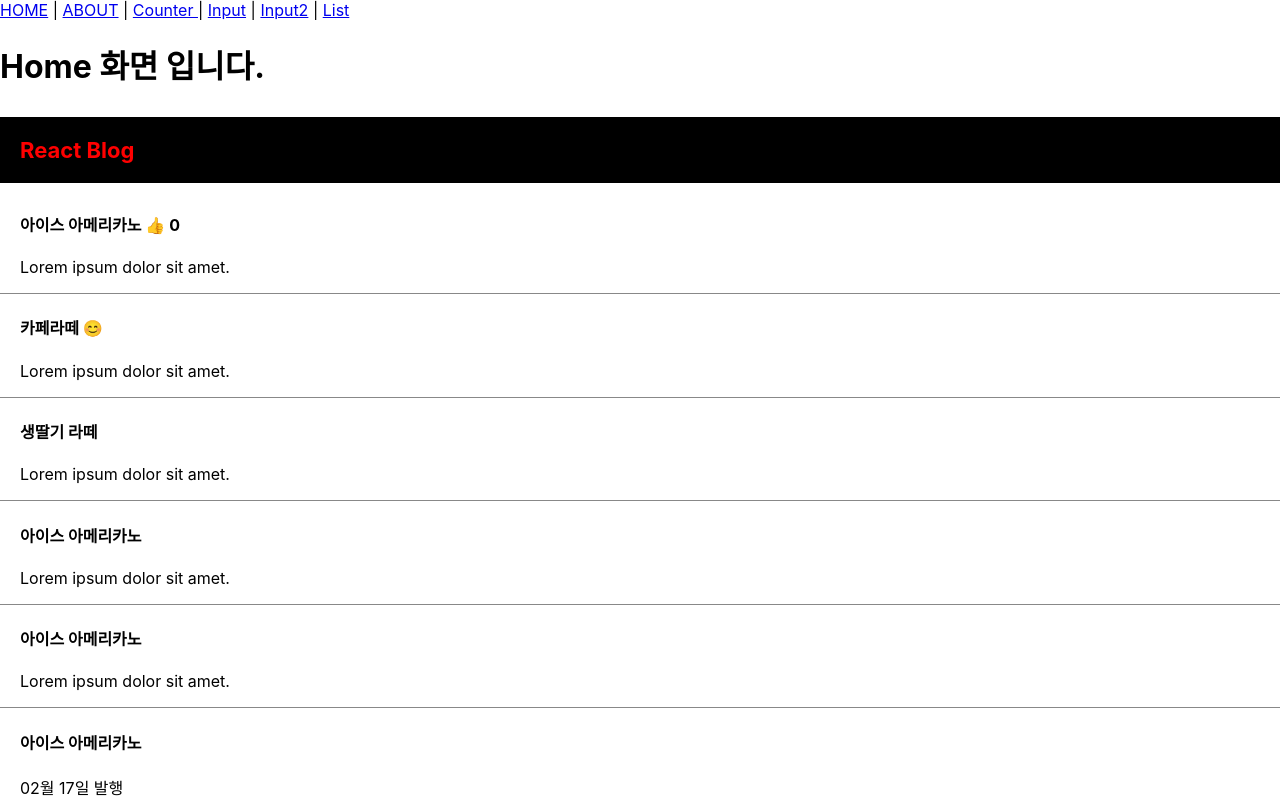
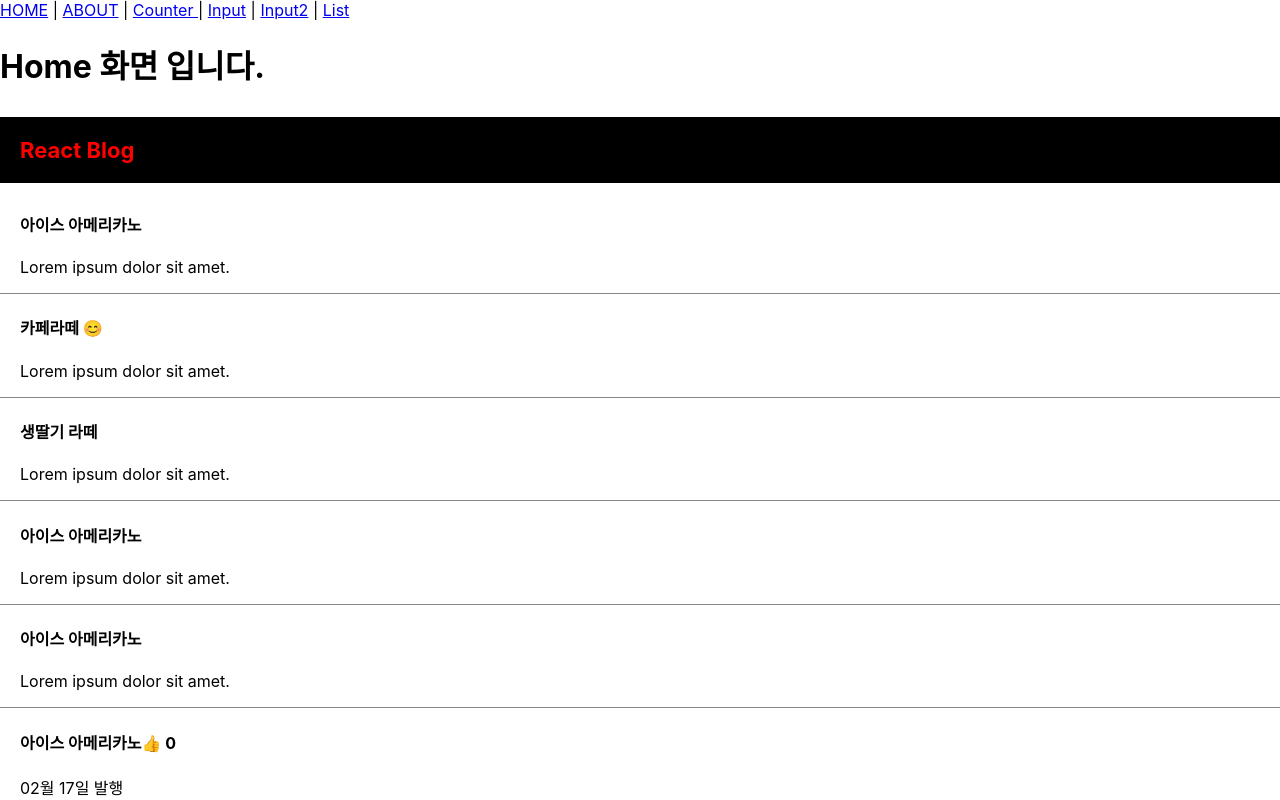
Before and after one commit to lightup-jin/react, a React (Create React App) app: page / in a window 1280 px wide. Shown: the top 800 px of the page. Built offline with nearby package versions, Linux system fonts and the light colour scheme.

Commit message:
⚡️ like버튼 클릭시 한 번에 +1 개선

```diff
--- a/src/App.js
+++ b/src/App.js
@@ -33,7 +33,7 @@ function App() {
   let [title, content] = useState(['아이스 아메리카노', '카페라떼', '생딸기 라떼', '초코라떼']);
   // 사이트 로고처럼 잘 바뀌지 않는 값은 굳이 state를 사용할 필요 없음. (변수 또는 하드코딩)
   let [logo, setLogo] = useState('React Blog');
-  let [like, plus] = useState(0);
+  let [like, plus] = useState([0,0,0,0,0]);;
   let [bread] = useState('소금빵');
 
   // Javascript Destructuring 문법 (오른쪽 왼쪽 형태 맞춤으로 값 할당)
@@ -106,6 +106,7 @@ function App() {
         <Route path='/' element={<Menu/>}></Route>
         {/* About이라는 리액트 컴포넌트 호출 */}
         <Route path='/about' element={<About/>}></Route>
+        <Route path='/about' element={<About/>}></Route>
         <Route path='/counter' element={<Counter/>}></Route>
         <Route path='/input' element={<Input/>}></Route>
         <Route path='/input2' element={<Input2/>}></Route>
@@ -115,10 +116,11 @@ function App() {
         <h4 className='black-nav' style={{color: 'red', fontSize : '22px'}}>{logo}</h4>
       </div>
       <div className="list">
-        <h4>{title[0]} <span onClick={()=>{plus(like + 1)}}>👍</span> {like}</h4>
+        <h4>{title[0]}</h4>
         <p>Lorem ipsum dolor sit amet.</p>
       </div>
       <div className="list">
+
         <h4>{title[1]} <span onClick={()=>{
           let copy = [...title];
           copy[1] = '소금빵!'
@@ -162,7 +164,12 @@ function App() {
           return (
             <div className="list">
               {/* <h4>{a}</h4> */}
-              <h4>{title[i]}</h4>
+              <h4>{title[i]}
+              <span onClick={()=>{
+                let copy = [...like];
+                copy[i] = copy[i] + 1;
+                plus(copy);
+              }}>👍</span> {like[i]}</h4>
               <p>02월 17일 발행</p>
             </div>
           )
```
